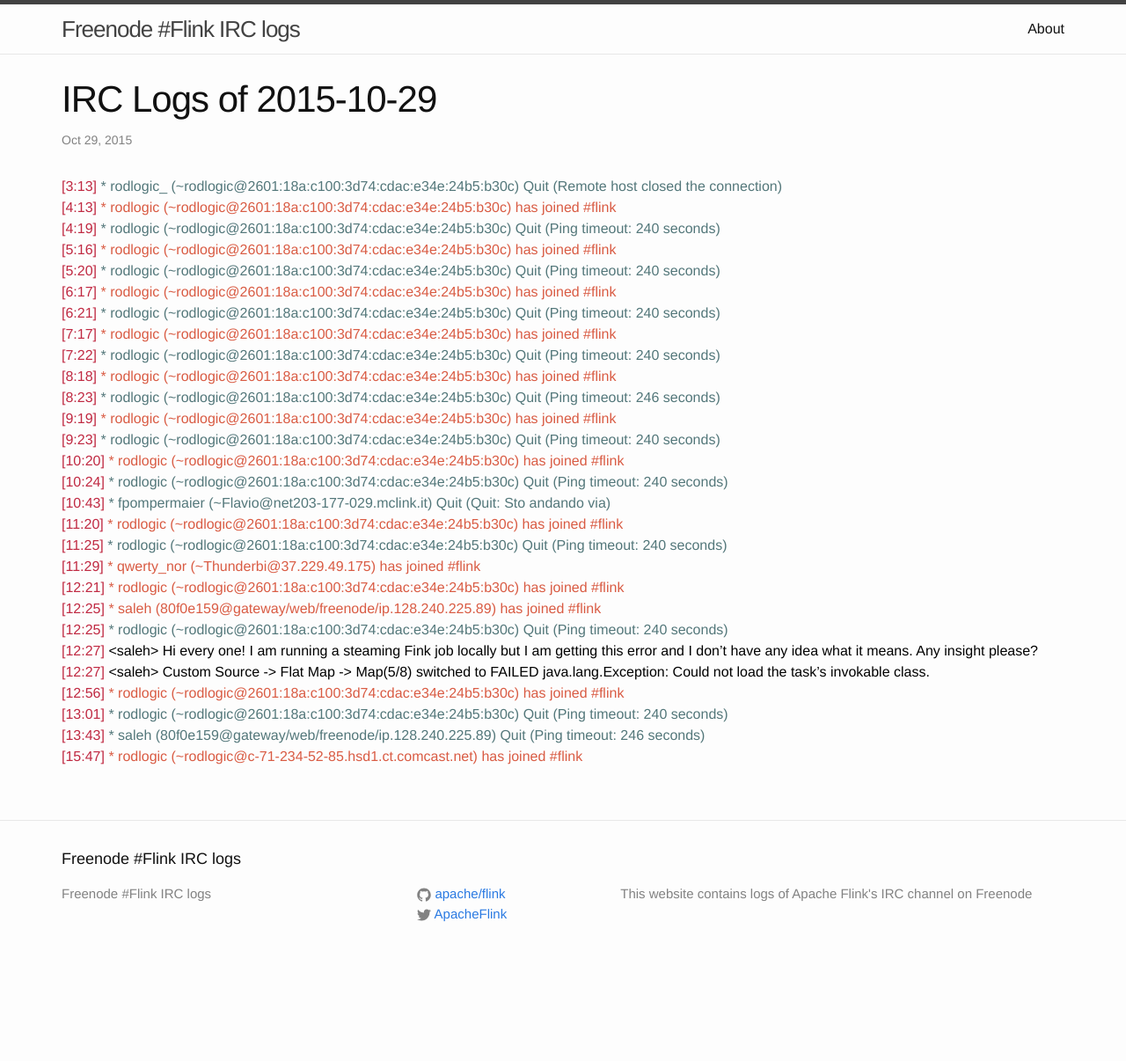
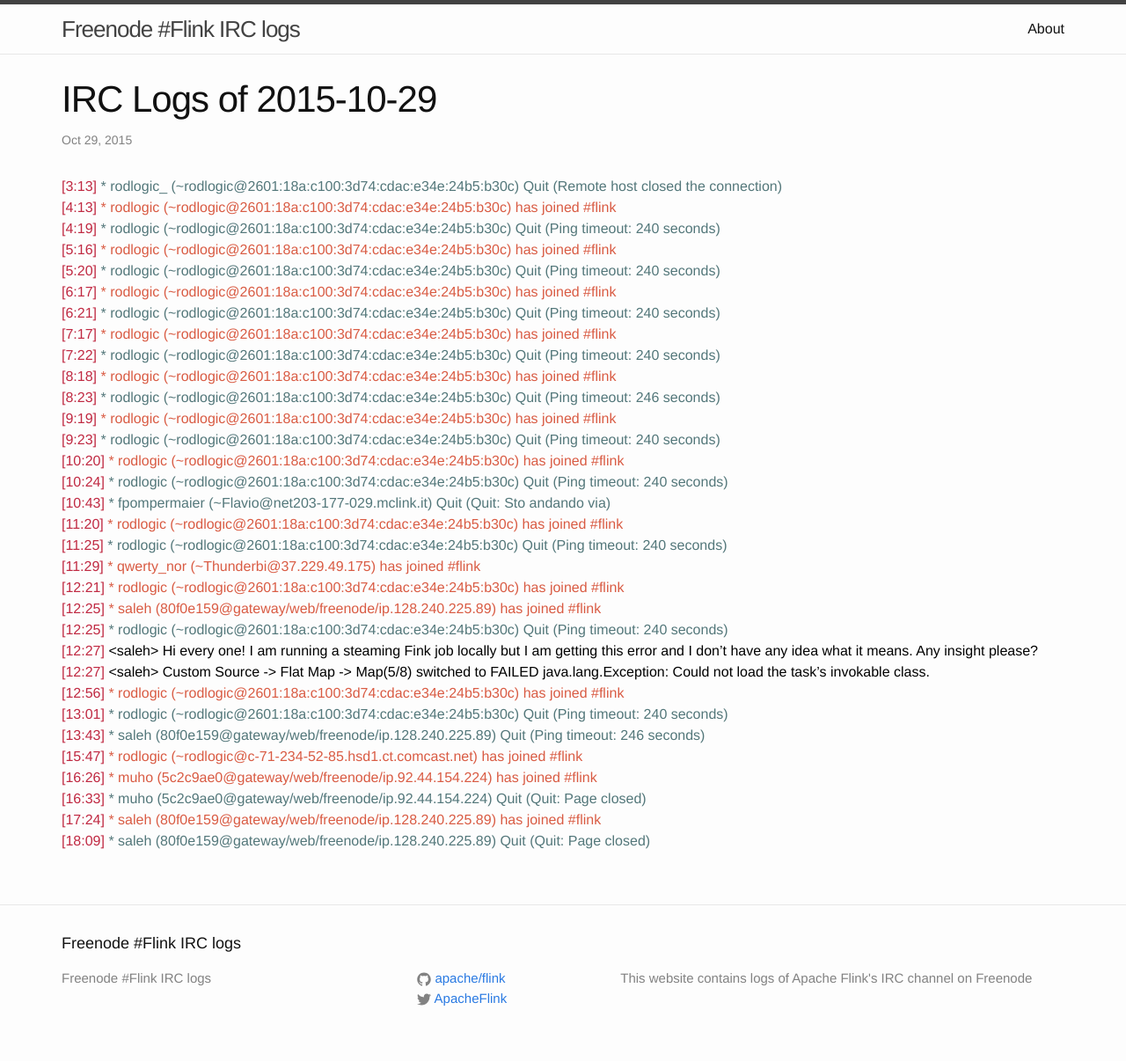
Before and after one commit to flink-irc-logs/flink-irc-logs.github.io, a Jekyll site: the page built from _posts/2015-10-29-logs.markdown, in a window 1280 px wide. Shown: the whole page at 88% size. Built offline with Jekyll 4.4.1, drawn with Linux system fonts in a browser that asks for light colours; before the commit the page ends 1110 px from its top, so only the background shows below that.

Commit message:
Update of the logs on Thu Oct 29 18:16:08 CET 2015

```diff
--- a/_posts/2015-10-29-logs.markdown
+++ b/_posts/2015-10-29-logs.markdown
@@ -32,3 +32,7 @@
 <span class="irc-date">[13:01]</span> <span class="irc-navy">* rodlogic (~rodlogic@2601:18a:c100:3d74:cdac:e34e:24b5:b30c) Quit (Ping timeout: 240 seconds)</span><br />
 <span class="irc-date">[13:43]</span> <span class="irc-navy">* saleh (80f0e159@gateway/web/freenode/ip.128.240.225.89) Quit (Ping timeout: 246 seconds)</span><br />
 <span class="irc-date">[15:47]</span> <span class="irc-green">* rodlogic (~rodlogic@c-71-234-52-85.hsd1.ct.comcast.net) has joined #flink</span><br />
+<span class="irc-date">[16:26]</span> <span class="irc-green">* muho (5c2c9ae0@gateway/web/freenode/ip.92.44.154.224) has joined #flink</span><br />
+<span class="irc-date">[16:33]</span> <span class="irc-navy">* muho (5c2c9ae0@gateway/web/freenode/ip.92.44.154.224) Quit (Quit: Page closed)</span><br />
+<span class="irc-date">[17:24]</span> <span class="irc-green">* saleh (80f0e159@gateway/web/freenode/ip.128.240.225.89) has joined #flink</span><br />
+<span class="irc-date">[18:09]</span> <span class="irc-navy">* saleh (80f0e159@gateway/web/freenode/ip.128.240.225.89) Quit (Quit: Page closed)</span><br />
```
